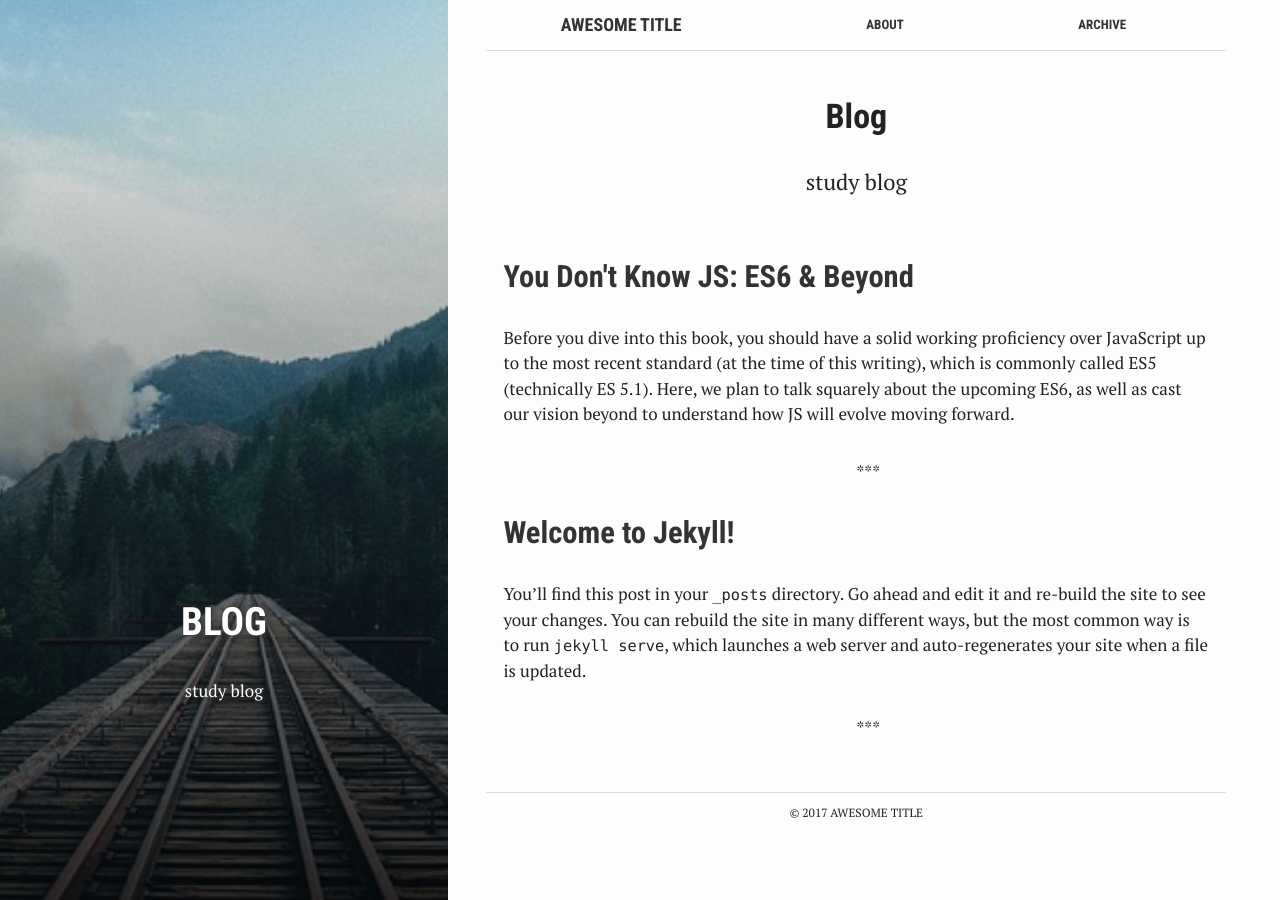
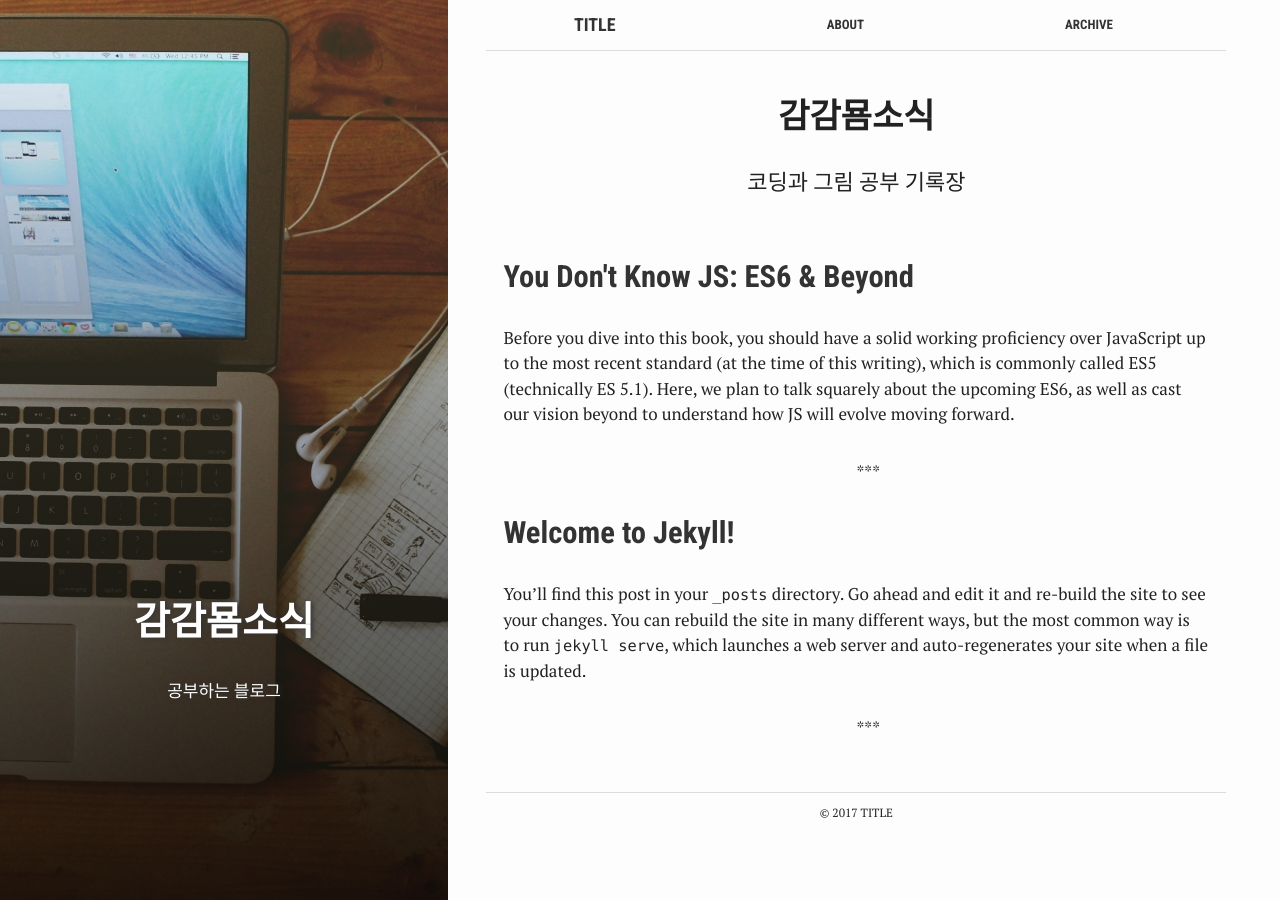
Before and after one commit to pino345/blog, a Jekyll site: the page built from index.html, in a window 1280 px wide. Built offline with Jekyll 4.4.1, drawn with Linux system fonts in a browser that asks for light colours.

Commit message:
customizing main

```diff
--- a/_config.yml
+++ b/_config.yml
@@ -6,14 +6,14 @@
 # 'jekyll serve'. If you change this file, please restart the server process.
 
 # Site settings
-title: awesome title
+title: title
 email: pino345@me.com
 description: > # this means to ignore newlines until "baseurl:"
   Write an awesome description for your new site here. You can edit this
   line in _config.yml. It will appear in your document head meta (for
   Google search results) and in your feed.xml site description.
 baseurl: "/blog" # the subpath of your site, e.g. /blog
-lang: "en"
+lang: "ko"
 url: "http://localhost:4000" # the base hostname & protocol for your site
 twitter_username:
 github_username:  pino345
--- a/index.html
+++ b/index.html
@@ -1,14 +1,14 @@
 ---
-bg: "rails.jpg"
+bg: "galymzhan-abdugalimov-181.jpg"
 layout: default
-crawlertitle: "blog"
-title: "blog"
-summary: "study blog"
+crawlertitle: "감감묨소식"
+title: "감감묨소식"
+summary: "공부하는 블로그"
 ---
 
 <div style="text-align: center;">
-	<h1>Blog</h1>
-	<p style="font-size: 22px">study blog</p>
+	<h1>감감묨소식</h1>
+	<p style="font-size: 22px">코딩과 그림 공부 기록장</p>
 </div>
 
 {% for post in site.posts limit: 5 %}
```
Also changed, not shown: assets/images/galymzhan-abdugalimov-181.jpg (added), assets/images/tatiana-lapina-7683.jpg (added), 1 other file.
